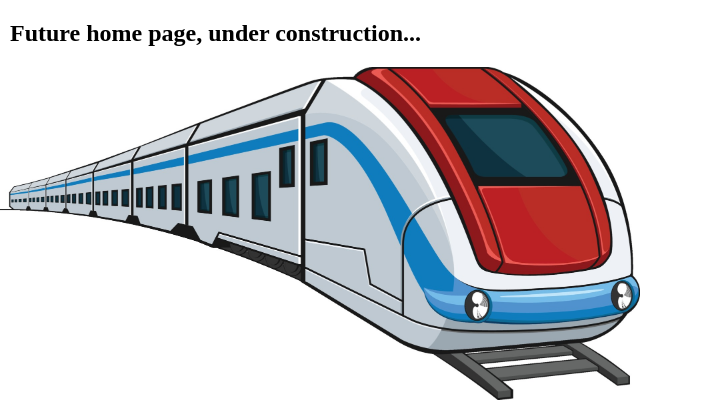
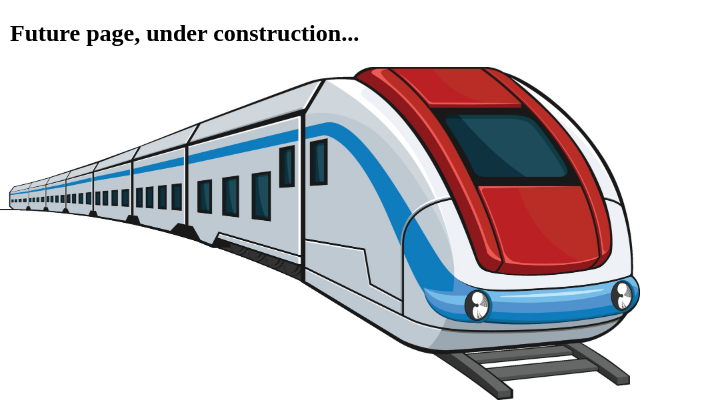
Before and after one commit to jovanaoukar/reservations-jovan-aoukar, a Django app: page / in a window 1280 px wide. Shown: the part 38-442 px from the top of the page, without its empty margins (0-703 px from the left). Run offline with Django 4.2, Linux system fonts and the light colour scheme.

Commit message:
Make under construction page's text message more general

```diff
--- a/reservations/gestion/templates/gestion/index.html
+++ b/reservations/gestion/templates/gestion/index.html
@@ -4,6 +4,6 @@
 <link rel="stylesheet" href="{% static 'gestion/style.css' %}">
 
 {% block content %}
-<h2 class="left-elt">Future home page, under construction...</h2>
+<h2 class="left-elt">Future page, under construction...</h2>
 <img src="{% static 'gestion/images/train.png' %}" alt="train" width="50%" height="50%">
 {% endblock %}
```
